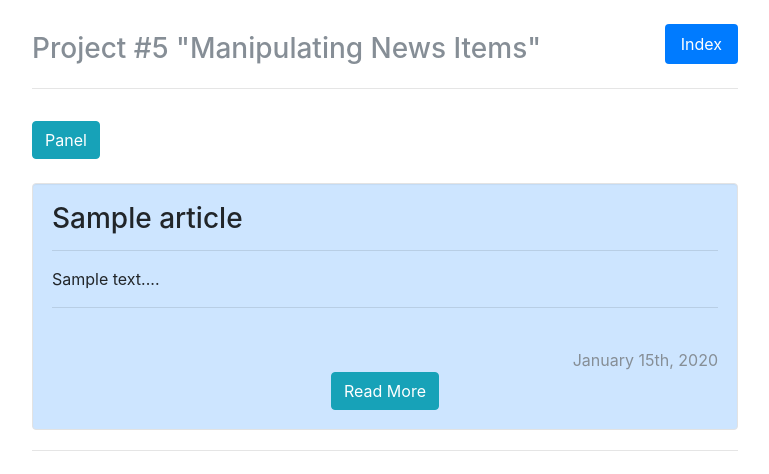
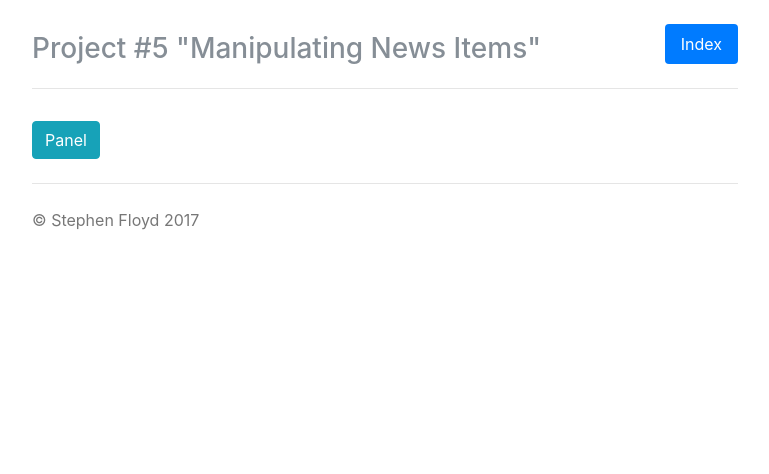
Before and after one commit to Zitzabis/AdvancedScripting, a PHP site: page /projects/project5/index.php in a window 1280 px wide. Shown: the top 474 px of the page, without its empty margins (255-1024 px from the left). Run offline with PHP 8.4, Linux system fonts and the light colour scheme; tables that the repository leaves empty or names only in its code hold one stand-in row (values such as "Sample post"); data that the repository does not hold is empty; some libraries are stand-ins or nearby versions.

Commit message:
Project 5: Index only shows non-deleted articles.

```diff
--- a/projects/project5/index.php
+++ b/projects/project5/index.php
@@ -27,7 +27,7 @@
           include_once("scripts/connect.inc.php");
 
           // Build query and run it
-          $query = "SELECT `articleID`, `title`, `body`, `author`, DATE_FORMAT(`date`, '%M %D, %Y') as 'date' FROM article ORDER BY `articleID` DESC";
+          $query = "SELECT `articleID`, `title`, `body`, `author`, DATE_FORMAT(`date`, '%M %D, %Y') as 'date' FROM article WHERE `deleted`=0 ORDER BY `articleID` DESC";
           $query_run = mysqli_query($mysqli, $query);
 
           // Tick through all results from the query
```
